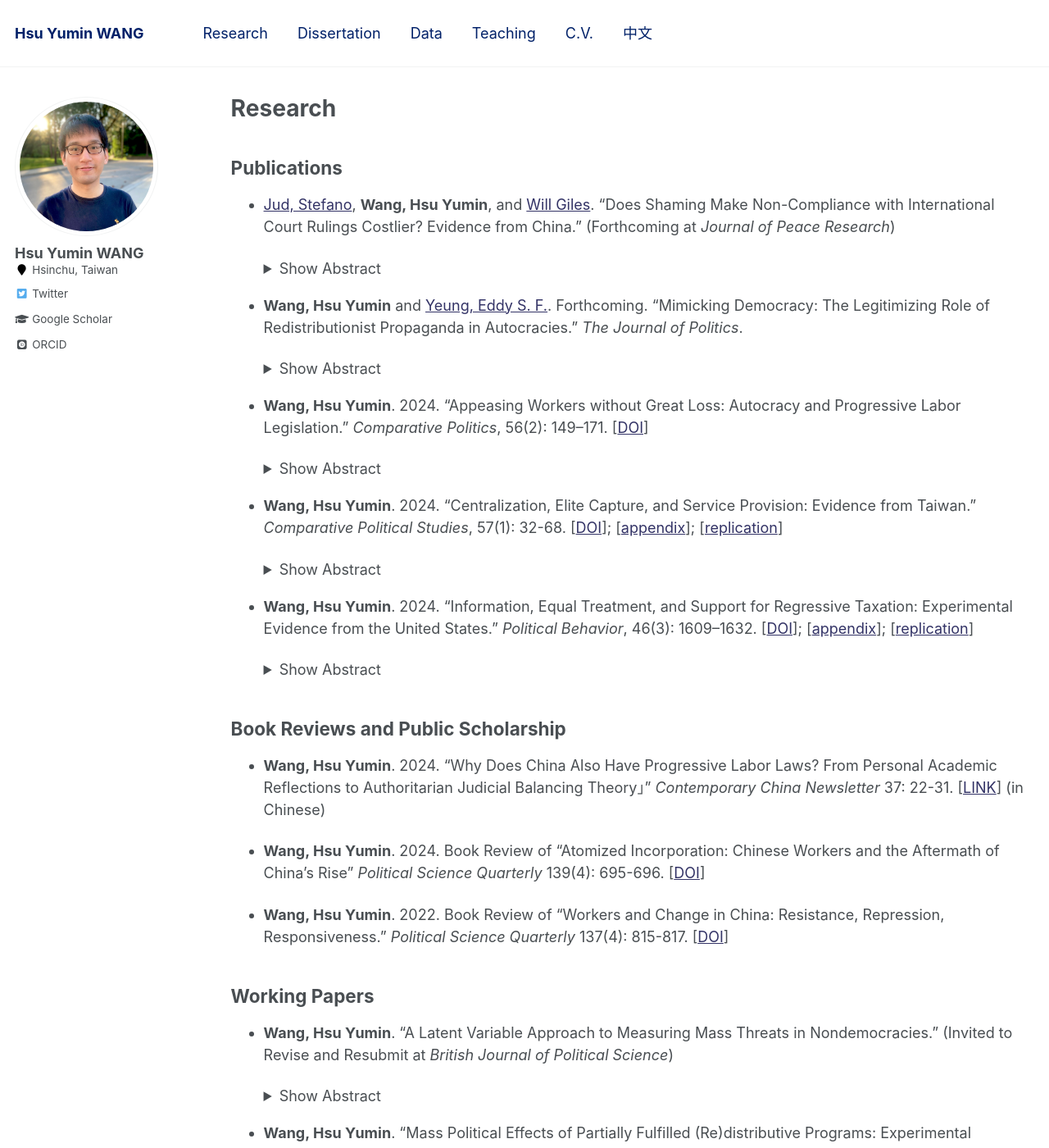
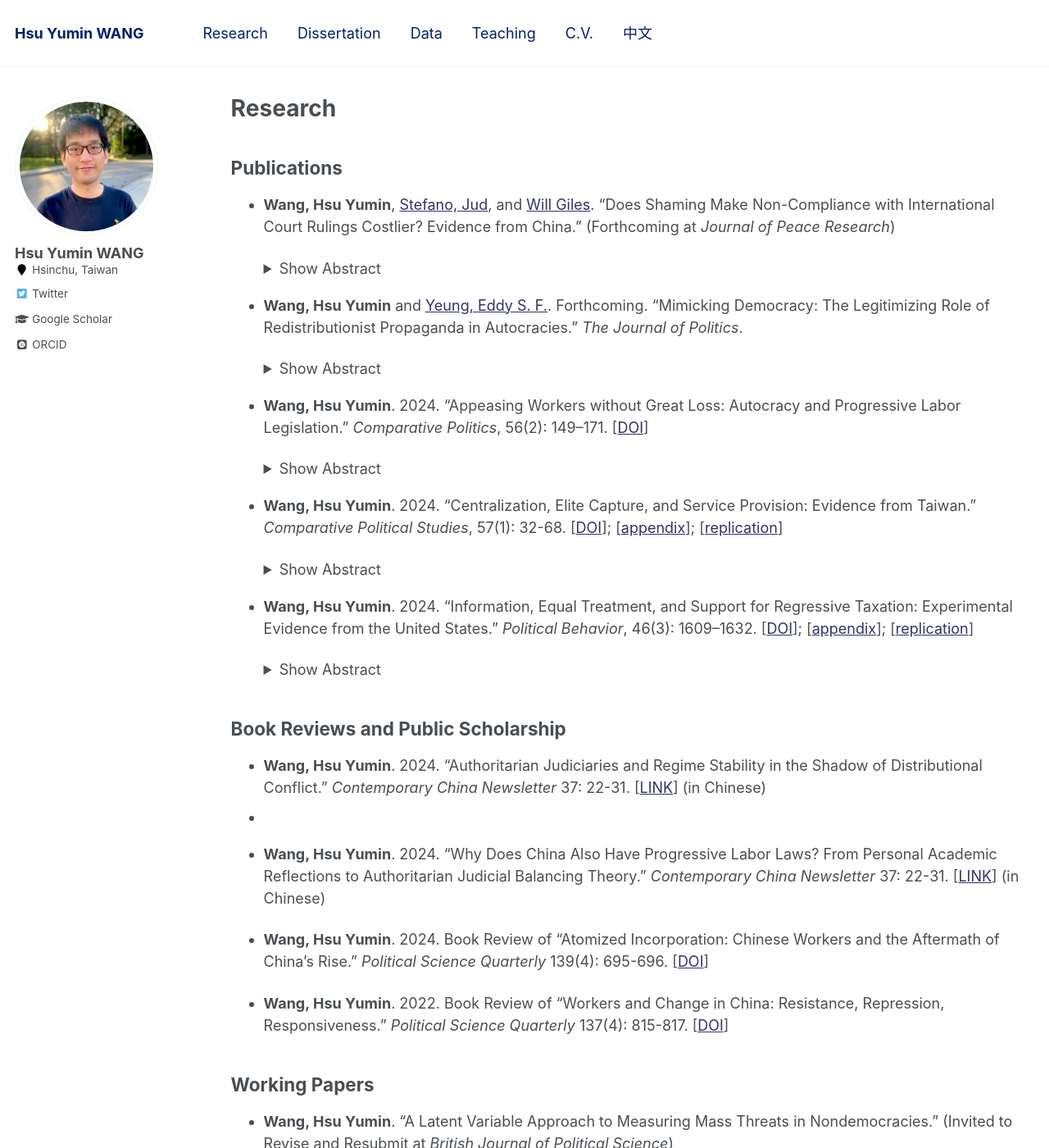
Before and after one commit to hsuyumin/hsuyumin.github.io, a Jekyll site: the page built from _pages/publications.md, in a window 1280 px wide and 1400 px high. Shown: the whole window at 82% size. Built offline with Jekyll 4.4.1, drawn with Linux system fonts in a browser that asks for light colours; some web fonts are replaced.

Commit message:
Update publications.md

```diff
--- a/_pages/publications.md
+++ b/_pages/publications.md
@@ -10,7 +10,7 @@ redirect_from:
 
 ## Publications
 
-* [Jud, Stefano](http://stefanojud.com/), **Wang, Hsu Yumin**, and [Will Giles](https://www.linkedin.com/in/will-giles-83a51362). "Does Shaming Make Non-Compliance with International Court Rulings Costlier? Evidence from China." (Forthcoming at _Journal of Peace Research_)
+* **Wang, Hsu Yumin**, [Stefano, Jud](http://stefanojud.com/), and [Will Giles](https://www.linkedin.com/in/will-giles-83a51362). "Does Shaming Make Non-Compliance with International Court Rulings Costlier? Evidence from China." (Forthcoming at _Journal of Peace Research_)
 
     <details>
       <summary>Show Abstract</summary>
@@ -58,9 +58,11 @@ redirect_from:
 
 ## Book Reviews and Public Scholarship
 
-* **Wang, Hsu Yumin**. 2024. "Why Does China Also Have Progressive Labor Laws? From Personal Academic Reflections to Authoritarian Judicial Balancing Theory」" _Contemporary China Newsletter_ 37: 22-31. [[LINK](https://cfcc.site.nthu.edu.tw/p/412-1203-10207.php?Lang=zh-tw)] (in Chinese)
+* **Wang, Hsu Yumin**. 2024. "Authoritarian Judiciaries and Regime Stability in the Shadow of Distributional Conflict." _Contemporary China Newsletter_ 37: 22-31. [[LINK](https://cfcc.site.nthu.edu.tw/p/412-1203-10207.php?Lang=zh-tw)] (in Chinese)
+*
+* **Wang, Hsu Yumin**. 2024. "Why Does China Also Have Progressive Labor Laws? From Personal Academic Reflections to Authoritarian Judicial Balancing Theory." _Contemporary China Newsletter_ 37: 22-31. [[LINK](https://cfcc.site.nthu.edu.tw/p/412-1203-10207.php?Lang=zh-tw)] (in Chinese)
 
-* **Wang, Hsu Yumin**. 2024. Book Review of "Atomized Incorporation: Chinese Workers and the Aftermath of China's Rise" _Political Science Quarterly_ 139(4): 695-696. [[DOI](https://doi.org/10.1093/psquar/qqae098)]
+* **Wang, Hsu Yumin**. 2024. Book Review of "Atomized Incorporation: Chinese Workers and the Aftermath of China's Rise." _Political Science Quarterly_ 139(4): 695-696. [[DOI](https://doi.org/10.1093/psquar/qqae098)]
 
 * **Wang, Hsu Yumin**. 2022. Book Review of "Workers and Change in China: Resistance, Repression, Responsiveness." _Political Science Quarterly_ 137(4): 815-817. [[DOI](https://onlinelibrary.wiley.com/doi/10.1002/polq.13415)]
 
```
